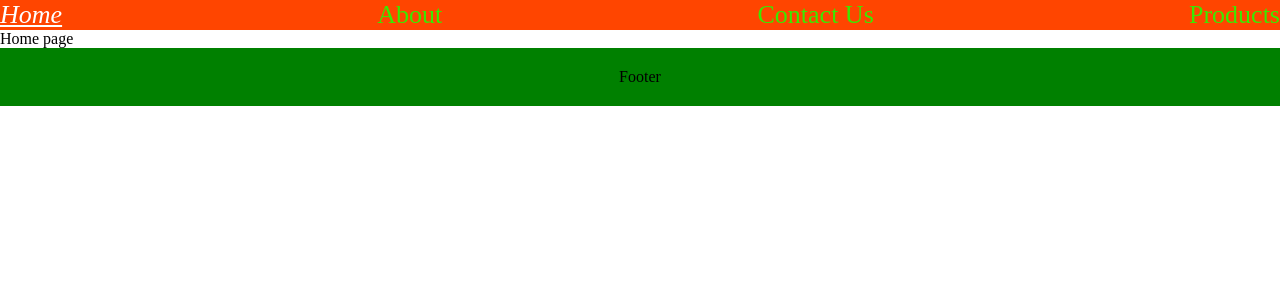
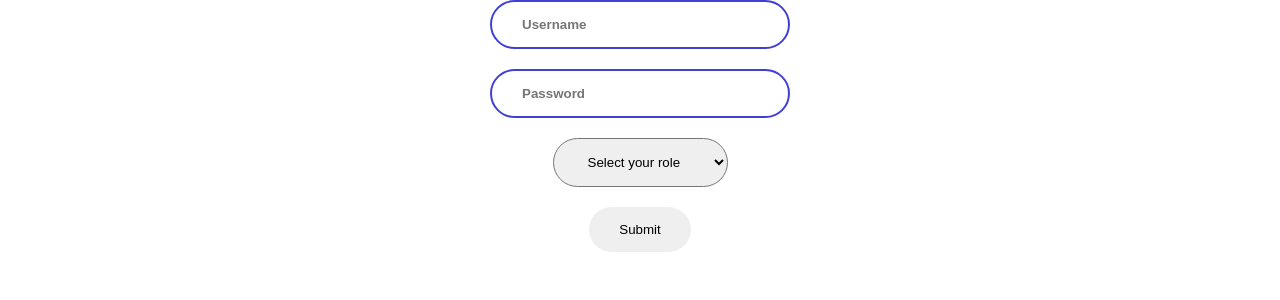
Before and after one commit to VaheM27/react_ujexner, a React (Create React App) app: page / in a window 1280 px wide. Shown: the top 300 px of the page. Built offline with nearby package versions, Linux system fonts and the light colour scheme.

Commit message:
react formik

```diff
--- a/package.json
+++ b/package.json
@@ -6,13 +6,15 @@
     "@testing-library/jest-dom": "^5.17.0",
     "@testing-library/react": "^13.4.0",
     "@testing-library/user-event": "^13.5.0",
+    "formik": "^2.4.6",
     "nanoid": "^5.0.8",
     "react": "^18.3.1",
     "react-dom": "^18.3.1",
     "react-router-dom": "^7.0.1",
     "react-scripts": "5.0.1",
     "uuid": "^11.0.3",
-    "web-vitals": "^2.1.4"
+    "web-vitals": "^2.1.4",
+    "yup": "^1.5.0"
   },
   "scripts": {
     "start": "react-scripts start",
--- /dev/null
+++ b/src/Lesson16/App.css
@@ -0,0 +1,59 @@
+* {
+  margin: 0;
+  padding: 0;
+  box-sizing: border-box;
+}
+
+a {
+  text-decoration: none;
+}
+
+ul,
+ol {
+  list-style: none;
+}
+
+form {
+  display: flex;
+  justify-content: space-between;
+  align-items: center;
+  flex-direction: column;
+  row-gap: 20px;
+}
+
+input {
+  width: 300px;
+  padding: 15px 30px;
+  border-radius: 30px;
+  border: 2px solid rgb(64, 64, 214);
+  outline: none;
+  color: gray;
+  font-weight: 900;
+}
+
+button {
+  padding: 15px 30px;
+  border-radius: 30px;
+  border: none;
+  transition: all 0.9s;
+  cursor: pointer;
+  &:hover {
+    background-color: rgb(64, 64, 214);
+  }
+}
+select {
+  padding: 15px 30px;
+  border-radius: 30px;
+}
+
+option {
+  appearance: none;
+  background-color: red;
+}
+
+.errorMessage {
+  color: red;
+  padding: 15px;
+  border: 1px solid red;
+  border-radius: 30px;
+}
--- /dev/null
+++ b/src/Lesson16/App.jsx
@@ -0,0 +1,110 @@
+import { ErrorMessage, Field, Form, Formik } from "formik";
+import { object, string } from "yup";
+import { Fragment, useState } from "react";
+import { nanoid } from "nanoid";
+
+import "./App.css";
+
+const App = () => {
+  const [data, setData] = useState([]);
+
+  const options = ["Manager", "Admin", "User", "Moderator"];
+
+  const initialValues = {
+    userName: "",
+    userPass: "",
+    selectRole: "",
+  };
+
+  const validationSchema = object({
+    userName: string()
+      .matches(
+        /^(?=[a-zA-Z0-9._]{8,20}$)(?!.*[_.]{2})[^_.].*[^_.]$/,
+        "Username must be have uppercase,symbols,numbers"
+      )
+      .min(8, "Username lenght must be more than 4")
+      .max(20, "Username lenght must be less than 13")
+      .required("User is a required field"),
+    userPass: string().min(5).max(16).required("Password is a required field"),
+    selectRole: string().required("Must be select one of list"),
+  });
+
+  function addUser(values, formikEvent) {
+    const userData = {
+      userID: nanoid(9),
+      userName: values.userName,
+      userPass: values.userPass,
+      selectRole: values.selectRole,
+    };
+    console.log(values);
+    console.log(formikEvent);
+    setData([...data, userData]);
+    formikEvent.resetForm();
+  }
+
+  //   function validatePass(value) {
+  //     if (
+  //       value.match(
+  //         /^\S*(?=\S{6,})(?=\S*\d)(?=\S*[A-Z])(?=\S*[a-z])(?=\S*[!@#$%^&*? ])\S*$/
+  //       )
+  //     ) {
+  //     } else {
+  //       let errorMessage = "Sxal parola qyasar";
+  //       return errorMessage;
+  //     }
+  //   }
+
+  return (
+    <div>
+      <Formik
+        initialValues={initialValues}
+        validationSchema={validationSchema}
+        onSubmit={(values, formikEvent) => addUser(values, formikEvent)}
+        setValues={initialValues}
+      >
+        <Form>
+          <Field type="text" name="userName" placeholder="Username" />
+          <ErrorMessage
+            component="div"
+            name="userName"
+            className="errorMessage"
+          />
+          <Field type="password" name="userPass" placeholder="Password" />
+          <ErrorMessage
+            component="div"
+            name="userPass"
+            className="errorMessage"
+          />
+          <Field as="select" name="selectRole">
+            <option>Select your role</option>
+            {options.map((item, index) => (
+              <option value={item} name={item} key={index}>
+                {item}
+              </option>
+            ))}
+          </Field>
+          <ErrorMessage
+            name="selectRole"
+            component="div"
+            className="errorMessage"
+          />
+          <button type="submit">Submit</button>
+        </Form>
+      </Formik>
+
+      <div className="usersBox">
+        {data?.map((item) => {
+          return (
+            <Fragment key={item.userID}>
+              <p>{item.userName}</p>
+              <p>{item.userPass}</p>
+              <p>{item.selectRole}</p>
+            </Fragment>
+          );
+        })}
+      </div>
+    </div>
+  );
+};
+
+export default App;
--- a/src/index.js
+++ b/src/index.js
@@ -1,6 +1,6 @@
 import React from "react";
 import ReactDOM from "react-dom/client";
-import App from "./Lesson14/App";
+import App from "./Lesson16/App";
 import { BrowserRouter } from "react-router-dom";
 
 const root = ReactDOM.createRoot(document.getElementById("root"));
```
Also changed, not shown: 1 other file (tests, documents, lock files or other folders).
